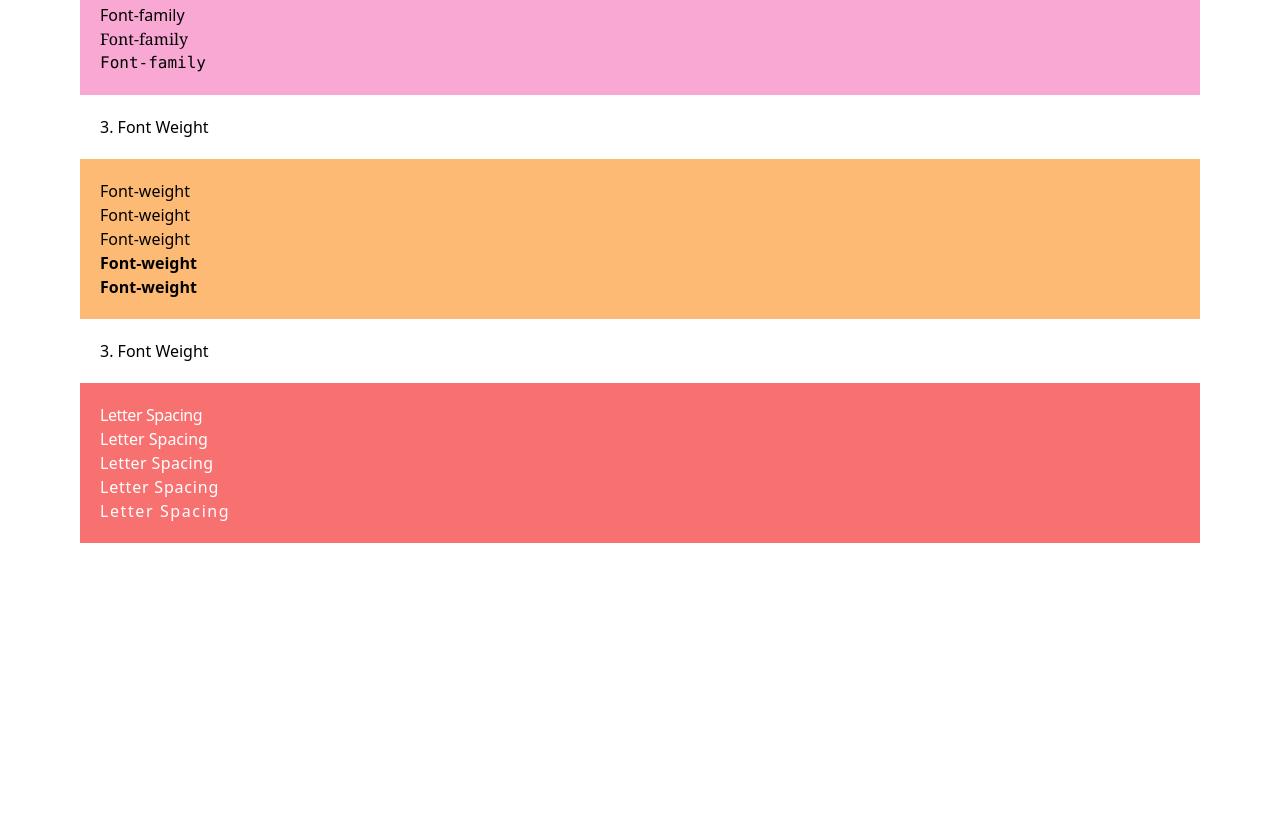
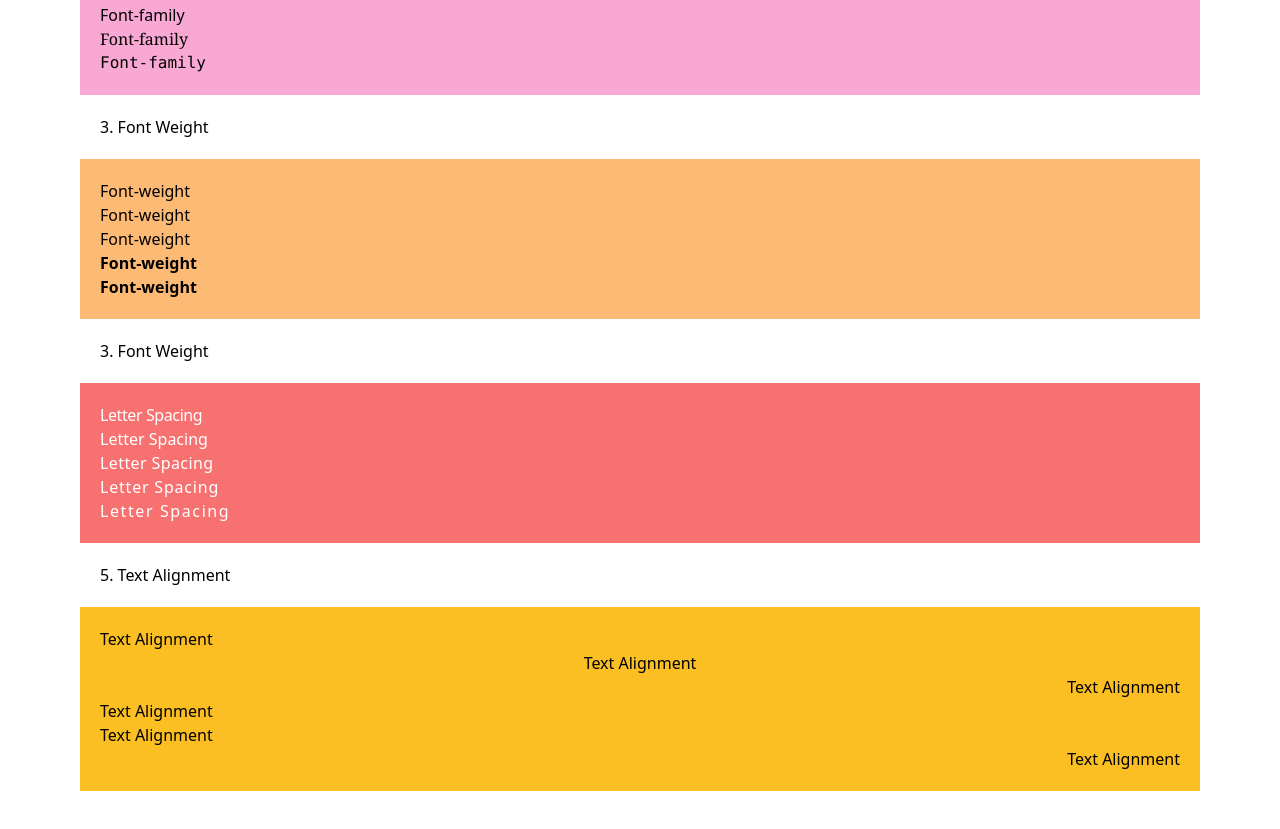
Before and after one commit to manjunathdp/Tailwind-CSS, a plain HTML site: page Fundamentals/3. Typography/index.html in a window 1280 px wide. Shown: the part 764-1593 px from the top of the page. Before the commit the page ends 1407 px from the top, so only its background shows below. Drawn offline with nearby package versions, Linux system fonts and the light colour scheme.

Commit message:
Text Alignment

```diff
--- a/Fundamentals/3. Typography/index.html
+++ b/Fundamentals/3. Typography/index.html
@@ -60,7 +60,23 @@
     </div>
 
     <!-- Text Alignment -->
+    <!-- text-left	text-align: left;
+text-center	text-align: center;
+text-right	text-align: right;
+text-justify	text-align: justify;
+text-start	text-align: start;
+text-end -->
     <!-- https://tailwindcss.com/docs/text-align -->
+    <h1 class="m-5">5. Text Alignment</h1>
+    <div class="container p-5 m-5 ml-0 bg-amber-400">
+      <p class="text-left">Text Alignment</p>
+      <p class="text-center">Text Alignment</p>
+      <p class="text-right">Text Alignment</p>
+      <p class="text-start">Text Alignment</p>
+      <p class="text-justify">Text Alignment</p>
+      <p class="text-end">Text Alignment</p>
+
+    </div>
 
     <!-- Text Decoration -->
     <!-- https://tailwindcss.com/docs/text-decoration-thickness -->
```
